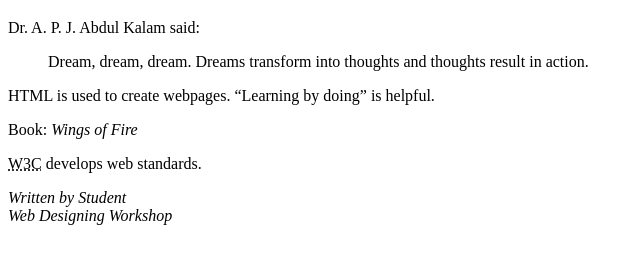
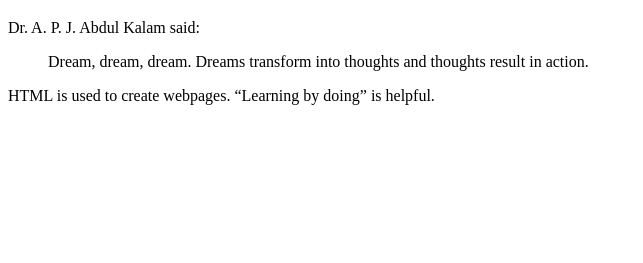
Before and after one commit to guptasaiyam11-stack/wdw0284, a plain HTML site: page WDW_ASSIGNMENT/Assignment 9/index.html in a window 1280 px wide. Shown: the part 61-324 px from the top of the page, without its empty margins (0-643 px from the left). Drawn offline with Linux system fonts and the light colour scheme.

Commit message:
Assignment 9 - Initial Code

```diff
--- a/WDW_ASSIGNMENT/Assignment 9/index.html
+++ b/WDW_ASSIGNMENT/Assignment 9/index.html
@@ -3,5 +3,5 @@
 <body><h1>Quotation and Citation Elements</h1>
 <p>Dr. A. P. J. Abdul Kalam said:</p><blockquote cite="https://www.presidentofindia.gov.in/"><p>Dream, dream, dream. Dreams transform into thoughts and thoughts result in action.</p></blockquote>
 <p>HTML is used to create webpages. <q>Learning by doing</q> is helpful.</p>
-<p>Book: <cite>Wings of Fire</cite></p><p><abbr title="World Wide Web Consortium">W3C</abbr> develops web standards.</p>
-<address>Written by Student<br>Web Designing Workshop</address></body></html>
+
+</body></html>
```
